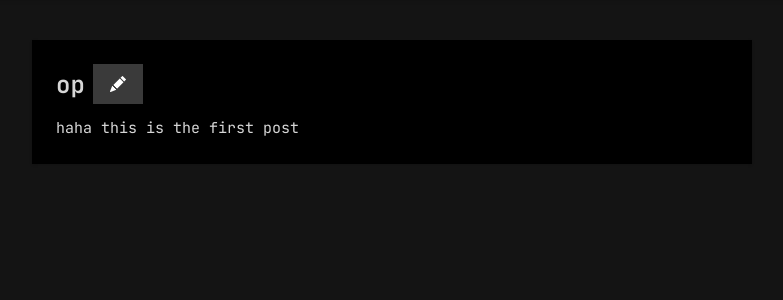
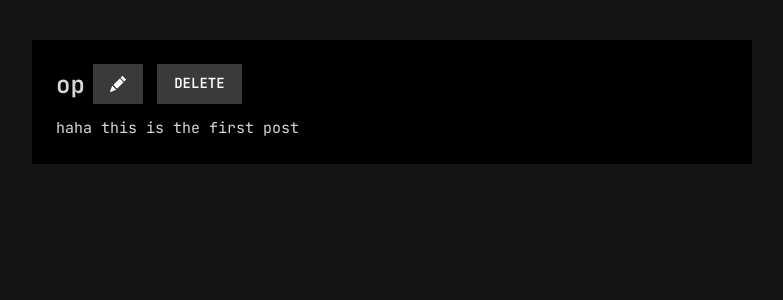
Before and after one commit to finkrent/blogfirsdjango, a Django app: page /post/1/ in a window 1280 px wide. Shown: the part 120-420 px from the top of the page, without its empty margins (248-1031 px from the left). Run offline with Django 5.2, Linux system fonts and the light colour scheme; a user stored in the database is signed in; data comes from the database, SQL or seed files in the repository; both versions use the stored data as it was after the commit.

Commit message:
I Added the delete button to delete the post from post_detail

```diff
--- a/blog/templates/blog/post_detail.html
+++ b/blog/templates/blog/post_detail.html
@@ -17,6 +17,9 @@
                     <a class="btn btn-secondary" href="{% url 'post_edit' pk=post.pk %}">
                         {% include './icons/pencil-fill.svg' %}
                     </a>
+                    <a class="btn btn-secondary" href="{% url 'post_delete' pk=post.pk %}">
+                        DELETE
+                    </a>
                 {% endif %}
             </aside>
         </h2>
--- a/blog/templates/blog/post_list.html
+++ b/blog/templates/blog/post_list.html
@@ -7,9 +7,10 @@
                     {{ post.published_date }}
                 </time>
                 <h2 class="card-title text-2xl leading-snug">
-                    <a href="" class="hover:text-primary transition-colors">
+                    <a href="{% url 'post_detail' pk=post.pk %}" class="hover:opacity-80 transition-opacity">
                         {{ post.title }}
                     </a>
+
                 </h2>
                 <p class="text-base-content/75 leading-relaxed text-[15px]">
                     {{ post.text|linebreaksbr }}
--- a/blog/urls.py
+++ b/blog/urls.py
@@ -6,4 +6,5 @@ urlpatterns = [
     path('post/<int:pk>/', views.post_detail, name='post_detail'),
     path('post/new/', views.post_new, name='post_new'),
     path('post/<int:pk>/edit/', views.post_edit, name='post_edit'),
+    path('post/<int:pk>/delete/', views.post_delte, name='post_delete'),
 ]
--- a/blog/views.py
+++ b/blog/views.py
@@ -38,3 +38,11 @@ def post_edit(request, pk):
     else:
         form = PostForm(instance=post)
     return render(request, 'blog/post_edit.html', {'form': form})
+
+
+def post_delte(request, pk):
+    post = get_object_or_404(Post, pk=pk)
+    if pk :
+        Post.delete(post)
+
+    return redirect('post_list')
```
Also changed, not shown: db.sqlite3 (added).
